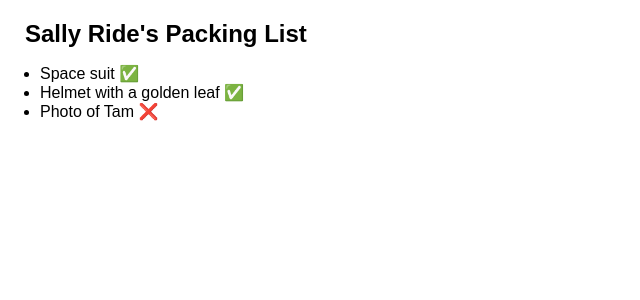
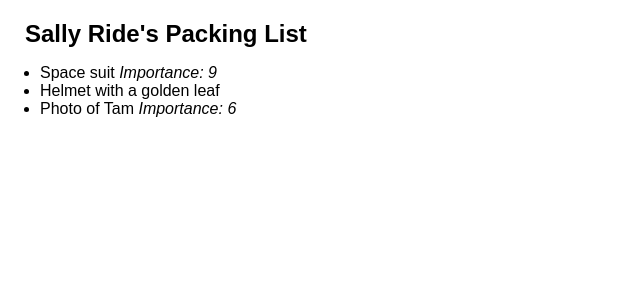
Before and after one commit to rasyidcode/react-examples, a React (Vite) app in the folder first-component/: page / in a window 1280 px wide. Shown: the top 300 px of the page, without its empty margins (0-640 px from the left). Built offline with nearby package versions, Linux system fonts and the light colour scheme.

Commit message:
done challenge #2

```diff
--- /dev/null
+++ b/first-component/src/components/PackingList4.jsx
@@ -0,0 +1,21 @@
+/* eslint-disable react/prop-types */
+function Item({ name, importance }) {
+  return (
+    <li className="item">
+      {name} {importance > 0 && <i>Importance: {importance}</i>}
+    </li>
+  );
+}
+
+export default function PackingList() {
+  return (
+    <section>
+      <h1>Sally Ride&apos;s Packing List</h1>
+      <ul>
+        <Item importance={9} name="Space suit" />
+        <Item importance={0} name="Helmet with a golden leaf" />
+        <Item importance={6} name="Photo of Tam" />
+      </ul>
+    </section>
+  );
+}
--- a/first-component/src/main.jsx
+++ b/first-component/src/main.jsx
@@ -1,6 +1,6 @@
 import { StrictMode } from "react";
 import { createRoot } from "react-dom/client";
-import App from "./components/PackingList3";
+import App from "./components/PackingList4";
 import "./index.css";
 
 createRoot(document.getElementById("root")).render(
```
